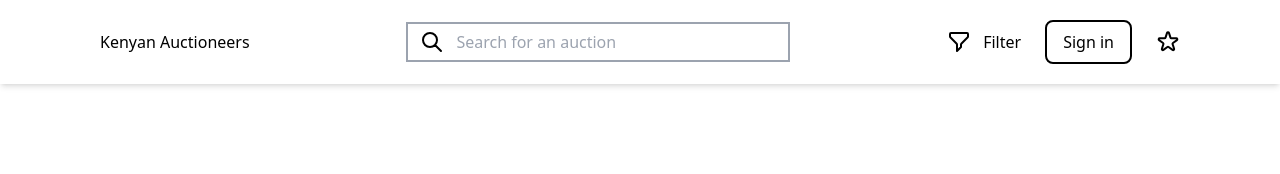
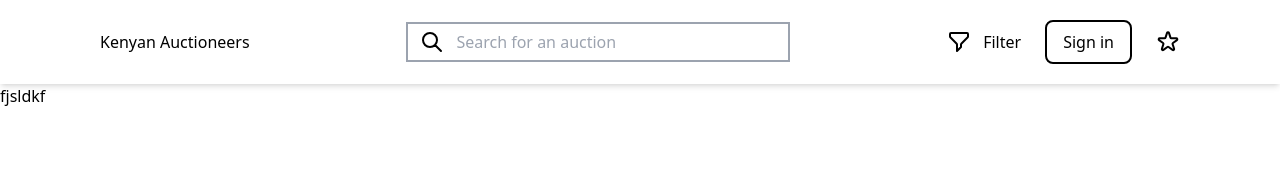
Before and after one commit to Mogakamo/kenya-auctioneers, a Next.js app: page / in a window 1280 px wide. Shown: the top 174 px of the page. Built offline with nearby package versions, Linux system fonts and the light colour scheme.

Commit message:
build: working on the landing page

```diff
--- a/modules/components/layout/PrimaryLayout.tsx
+++ b/modules/components/layout/PrimaryLayout.tsx
@@ -8,9 +8,9 @@ interface IPrimaryLayout {
 
 const PrimaryLayout: React.FC<IPrimaryLayout> = ({children}) => {
   return (
-    <div>
+    <div className='h-screen'>
         <TopNav />
-        <main className="mx-20">{children}</main>
+        <main className="">{children}</main>
         <Footer />
     </div>
   )
--- a/modules/components/navigation/TopNav.tsx
+++ b/modules/components/navigation/TopNav.tsx
@@ -3,7 +3,7 @@ import { SearchIcon, FilterIcon, StarIcon } from "@heroicons/react/outline";
 
 const TopNav = () => {
   return (
-    <div className="h-auto shadow-md p-5">
+    <div className="h-auto shadow-md p-5 sticky top-0">
       <div className="mx-20 flex items-center justify-between">
         {/* Logo */}
         <div>Kenyan Auctioneers</div>
--- a/pages/index.tsx
+++ b/pages/index.tsx
@@ -5,11 +5,12 @@ import Image from "next/image";
 
 const Home: NextPage = () => {
   return (
-    <PrimaryLayout className="flex min-h-screen flex-col items-center justify-center py-2">
+    <PrimaryLayout>
       <Head>
         <title>Kenya Auctioneers</title>
         <link rel="icon" href="/favicon.ico" />
       </Head>
+      fjsldkf
     </PrimaryLayout>
   );
 };
```
